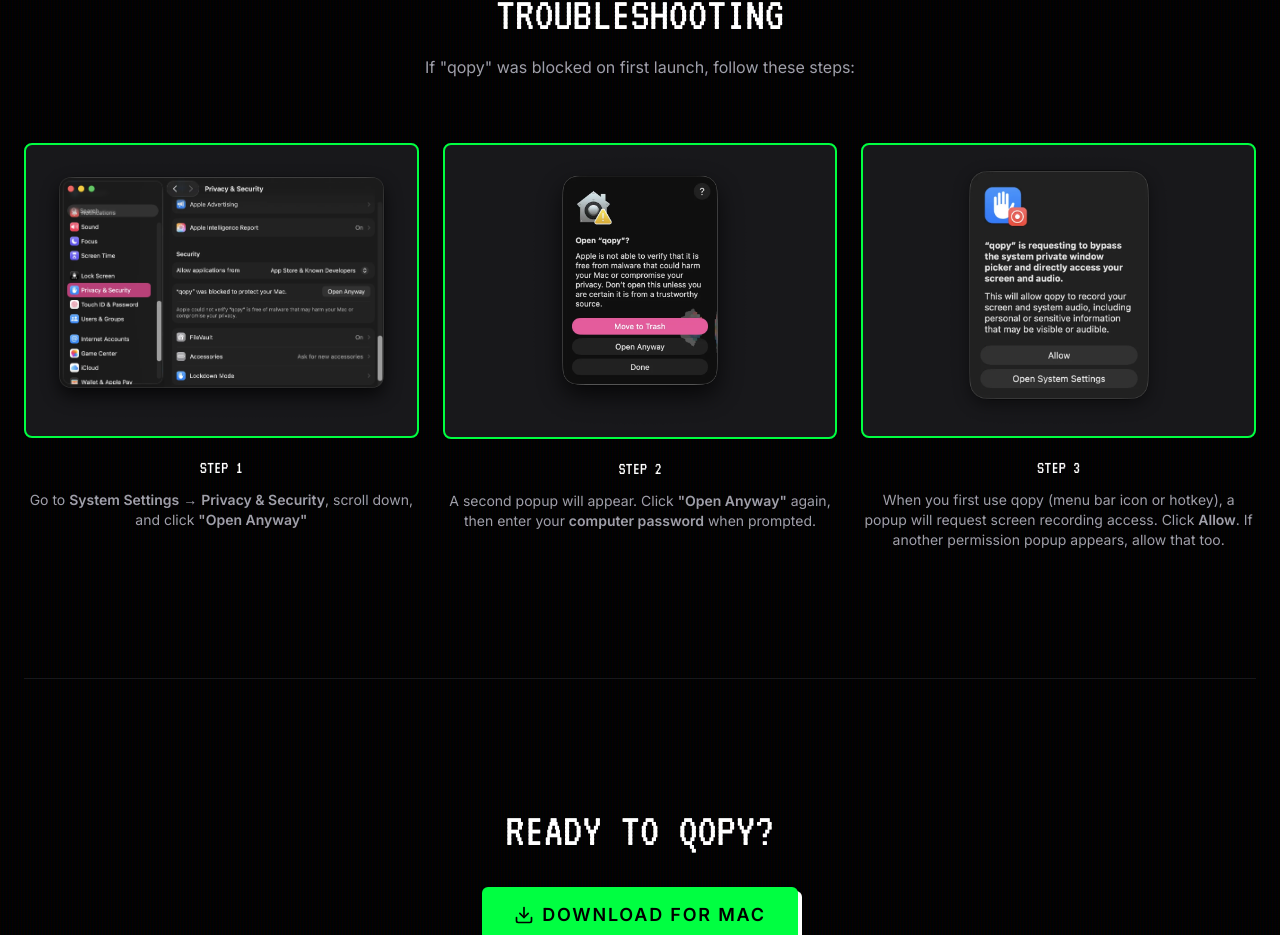
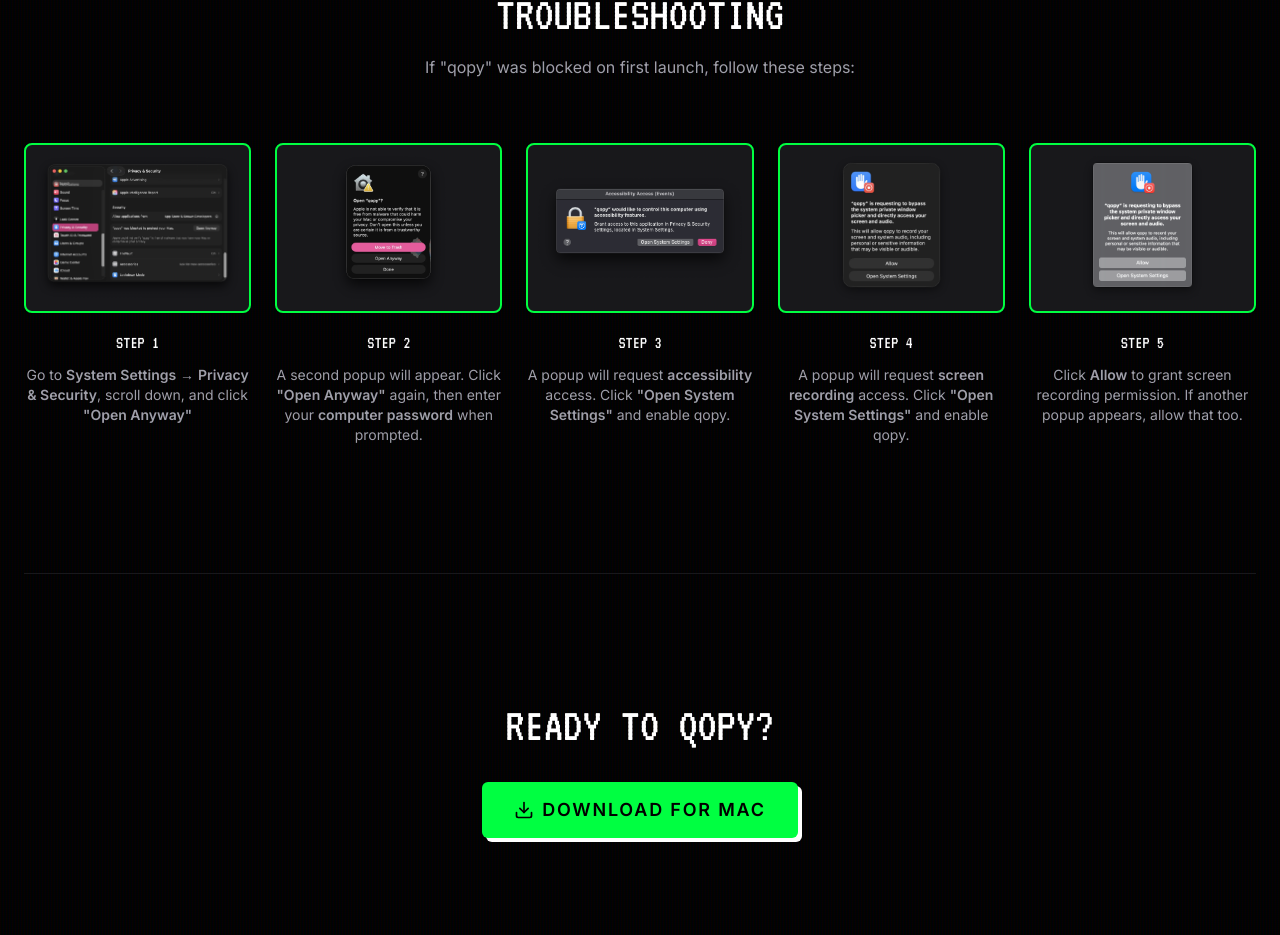
Before and after one commit to Srihar1-raman/qopy, a React (Vite) app: page / in a window 1280 px wide. Shown: the part 2970-3905 px from the top of the page. Built offline with nearby package versions, Linux system fonts and the light colour scheme.

Commit message:
Add accessibility and screen recording permission steps

```diff
--- a/src/App.tsx
+++ b/src/App.tsx
@@ -310,7 +310,7 @@
           transition={{ duration: 0.7 }}
           className="mb-32"
         >
-          <div className="grid md:grid-cols-3 gap-6">
+          <div className="grid md:grid-cols-5 gap-6">
             {/* Step 1 */}
             <div className="flex flex-col items-center gap-4">
               <div className="w-full aspect-[4/3] bg-zinc-900 rounded-lg border-2 border-[#00FF41] overflow-hidden flex items-center justify-center p-2">
@@ -336,11 +336,33 @@
             {/* Step 3 */}
             <div className="flex flex-col items-center gap-4">
               <div className="w-full aspect-[4/3] bg-zinc-900 rounded-lg border-2 border-[#00FF41] overflow-hidden flex items-center justify-center p-2">
-                <img src="/third.webp" alt="Allow Screen Recording" className="w-full h-full object-contain rounded" />
+                <img src="/fourth.png" alt="Accessibility Permission" className="w-full h-full object-contain rounded" />
               </div>
               <div className="text-center">
                 <h3 className="font-pixel text-lg text-white mb-2">STEP 3</h3>
-                <p className="text-sm text-zinc-400 font-sans">When you first use qopy (menu bar icon or hotkey), a popup will request screen recording access. Click <strong>Allow</strong>. If another permission popup appears, allow that too.</p>
+                <p className="text-sm text-zinc-400 font-sans">A popup will request <strong>accessibility</strong> access. Click <strong>"Open System Settings"</strong> and enable qopy.</p>
+              </div>
+            </div>
+
+            {/* Step 4 */}
+            <div className="flex flex-col items-center gap-4">
+              <div className="w-full aspect-[4/3] bg-zinc-900 rounded-lg border-2 border-[#00FF41] overflow-hidden flex items-center justify-center p-2">
+                <img src="/third.webp" alt="Screen Recording Permission" className="w-full h-full object-contain rounded" />
+              </div>
+              <div className="text-center">
+                <h3 className="font-pixel text-lg text-white mb-2">STEP 4</h3>
+                <p className="text-sm text-zinc-400 font-sans">A popup will request <strong>screen recording</strong> access. Click <strong>"Open System Settings"</strong> and enable qopy.</p>
+              </div>
+            </div>
+
+            {/* Step 5 */}
+            <div className="flex flex-col items-center gap-4">
+              <div className="w-full aspect-[4/3] bg-zinc-900 rounded-lg border-2 border-[#00FF41] overflow-hidden flex items-center justify-center p-2">
+                <img src="/five.png" alt="Allow Screen Recording" className="w-full h-full object-contain rounded" />
+              </div>
+              <div className="text-center">
+                <h3 className="font-pixel text-lg text-white mb-2">STEP 5</h3>
+                <p className="text-sm text-zinc-400 font-sans">Click <strong>Allow</strong> to grant screen recording permission. If another popup appears, allow that too.</p>
               </div>
             </div>
           </div>
```
Also changed, not shown: public/five.png (added), public/fourth.png (added).
